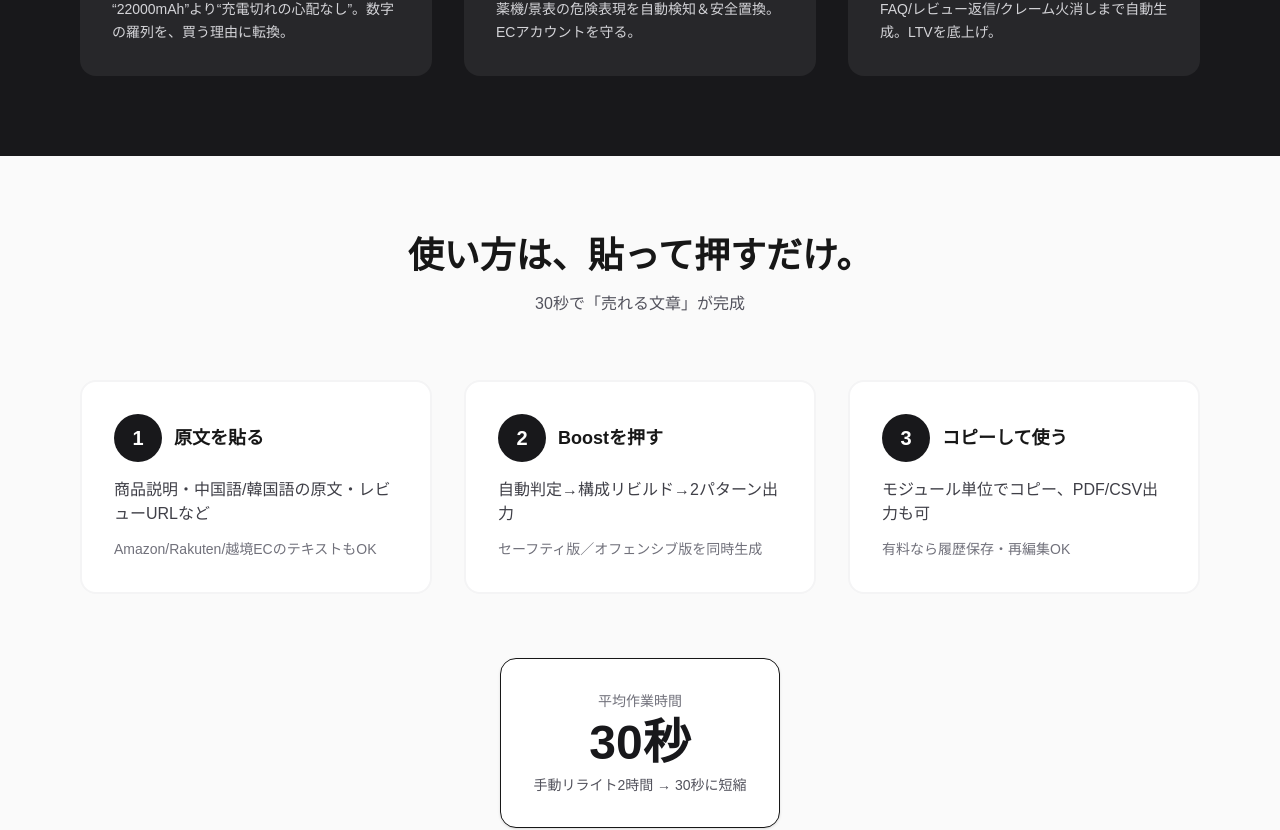
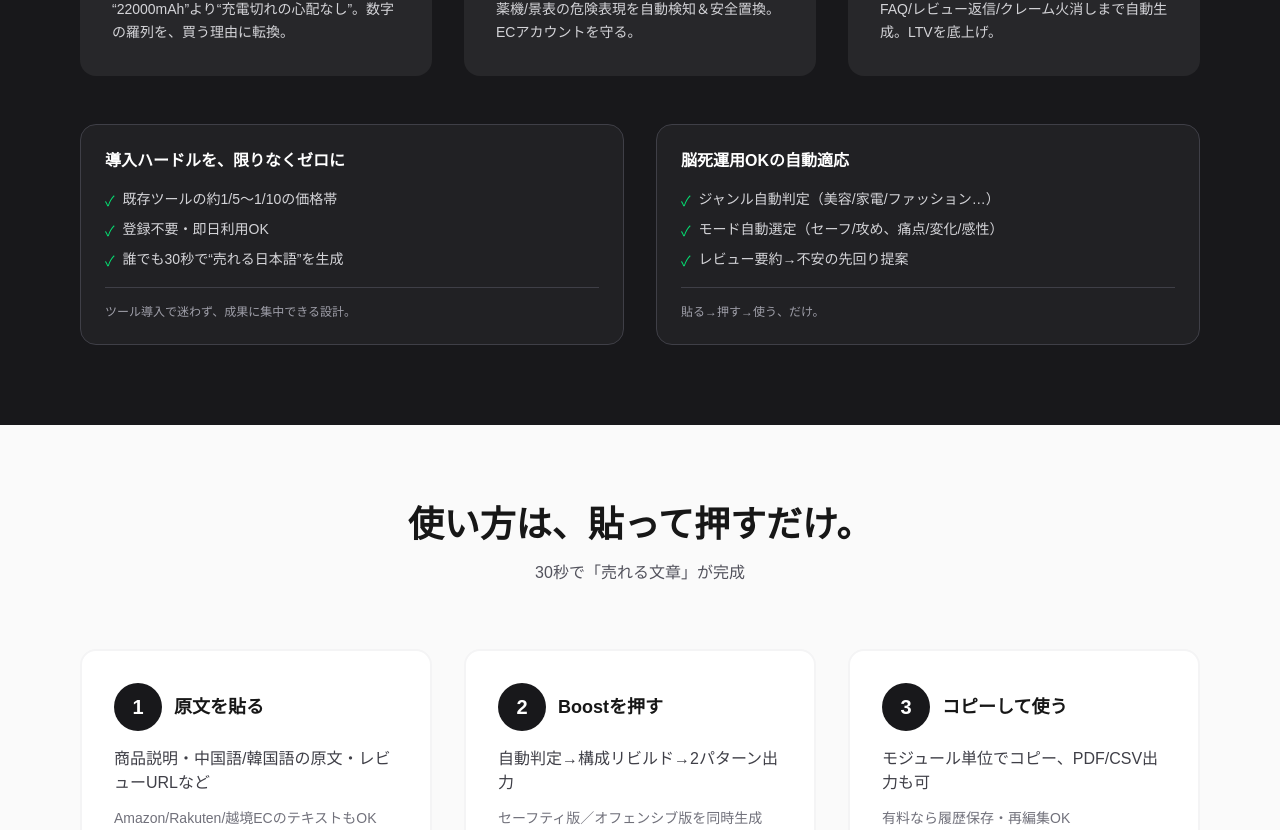
Before and after one commit to Waltz0820/boostsuite-app, a Next.js app: page / in a window 1280 px wide. Shown: the part 1737-2567 px from the top of the page. Built offline with nearby package versions, Linux system fonts and the light colour scheme.

Commit message:
feat: 変更内容

```diff
--- a/app/page.tsx
+++ b/app/page.tsx
@@ -1,7 +1,7 @@
 // app/page.tsx
 import Link from "next/link";
+import Image from "next/image";
 
-// ---------- メタデータ ----------
 export const metadata = {
   title: "Boost Suite｜売れない言葉を、売れる言葉に変える",
   description:
@@ -17,32 +17,32 @@ export const metadata = {
   },
 };
 
-// ---------- ページ本体 ----------
 export default function Page() {
   return (
     <>
       {/* Hero */}
       <section className="relative overflow-hidden text-white">
-        {/* 背景画像 */}
-        <div className="absolute inset-0 -z-10">
-          <img
+        {/* 背景画像（/public/hero-bg.png） */}
+        <div className="absolute inset-0 z-0 pointer-events-none">
+          <Image
             src="/hero-bg.png"
             alt=""
-            aria-hidden="true"
-            className="w-full h-full object-cover opacity-25 scale-105 blur-[1px]"
+            fill
+            priority
+            sizes="100vw"
+            className="object-cover opacity-30 scale-105"
           />
+          {/* トーン調整のグラデーション */}
           <div className="absolute inset-0 bg-gradient-to-b from-zinc-900/90 via-zinc-900/85 to-zinc-900/95" />
         </div>
 
         {/* コンテンツ */}
-        <div className="mx-auto max-w-6xl px-4 pt-20 pb-24">
+        <div className="relative z-20 mx-auto max-w-6xl px-4 pt-20 pb-24">
           <div className="text-center max-w-4xl mx-auto">
             <h1 className="text-5xl md:text-6xl font-bold leading-tight tracking-tight">
               良い商品が、<span className="underline decoration-4">売れない</span>理由
               <br />
-              <span className="text-zinc-300">
-                説明文の1行が、すべてを変える。
-              </span>
+              <span className="text-zinc-300">説明文の1行が、すべてを変える。</span>
             </h1>
 
             <p className="mt-8 text-xl md:text-2xl text-zinc-200 leading-relaxed">
@@ -65,12 +65,8 @@ export default function Page() {
               >
                 30秒で無料トライアル（30クレジット）
               </Link>
-              <p className="text-xs text-zinc-300">
-                登録不要／コピペ → ワンタップで整文
-              </p>
-              <div className="mt-1 text-xs text-zinc-400">
-                既存ツール¥5,000台/月 → Boost ¥490/月〜
-              </div>
+              <p className="text-xs text-zinc-300">登録不要／コピペ → ワンタップで整文</p>
+              <div className="mt-1 text-xs text-zinc-400">既存ツール¥5,000台/月 → Boost ¥490/月〜</div>
             </div>
           </div>
         </div>
@@ -115,16 +111,12 @@ export default function Page() {
         </div>
       </section>
 
-      {/* Why Boost */}
+      {/* Why Boost（設計思想） */}
       <section className="py-20 bg-zinc-900 text-white">
         <div className="mx-auto max-w-6xl px-4">
           <div className="text-center mb-12">
-            <h2 className="text-3xl md:text-4xl font-bold mb-3">
-              なぜ、Boost Suiteで売れる？
-            </h2>
-            <p className="text-zinc-400">
-              他のAI文章生成とは、設計思想が違います。
-            </p>
+            <h2 className="text-3xl md:text-4xl font-bold mb-3">なぜ、Boost Suiteで売れる？</h2>
+            <p className="text-zinc-400">他のAI文章生成とは、設計思想が違います。</p>
           </div>
 
           <div className="grid md:grid-cols-3 gap-8">
@@ -144,6 +136,28 @@ export default function Page() {
               body="FAQ/レビュー返信/クレーム火消しまで自動生成。LTVを底上げ。"
             />
           </div>
+
+          {/* 復活させた2カード（ぼかし表現版） */}
+          <div className="mt-12 grid md:grid-cols-2 gap-8">
+            <DiffCard
+              title="導入ハードルを、限りなくゼロに"
+              items={[
+                "既存ツールの約1/5〜1/10の価格帯",
+                "登録不要・即日利用OK",
+                "誰でも30秒で“売れる日本語”を生成",
+              ]}
+              highlight="ツール導入で迷わず、成果に集中できる設計。"
+            />
+            <DiffCard
+              title="脳死運用OKの自動適応"
+              items={[
+                "ジャンル自動判定（美容/家電/ファッション…）",
+                "モード自動選定（セーフ/攻め、痛点/変化/感性）",
+                "レビュー要約→不安の先回り提案",
+              ]}
+              highlight="貼る→押す→使う、だけ。"
+            />
+          </div>
         </div>
       </section>
 
@@ -151,9 +165,7 @@ export default function Page() {
       <section className="bg-zinc-50 py-20">
         <div className="mx-auto max-w-6xl px-4">
           <div className="text-center mb-16">
-            <h2 className="text-3xl md:text-4xl font-bold mb-4">
-              使い方は、貼って押すだけ。
-            </h2>
+            <h2 className="text-3xl md:text-4xl font-bold mb-4">使い方は、貼って押すだけ。</h2>
             <p className="text-zinc-600">30秒で「売れる文章」が完成</p>
           </div>
 
@@ -182,9 +194,7 @@ export default function Page() {
             <div className="inline-block bg-white rounded-2xl p-8 shadow-sm border">
               <div className="text-sm text-zinc-500 mb-2">平均作業時間</div>
               <div className="text-5xl font-bold text-zinc-900">30秒</div>
-              <div className="text-sm text-zinc-600 mt-2">
-                手動リライト2時間 → 30秒に短縮
-              </div>
+              <div className="text-sm text-zinc-600 mt-2">手動リライト2時間 → 30秒に短縮</div>
             </div>
 
             <div className="mt-10">
@@ -202,23 +212,12 @@ export default function Page() {
       {/* Golden Rules */}
       <section className="py-20 bg-zinc-900 text-white">
         <div className="mx-auto max-w-4xl px-4">
-          <h2 className="text-2xl md:text-3xl font-bold mb-8 text-center">
-            Boostの黄金律
-          </h2>
+          <h2 className="text-2xl md:text-3xl font-bold mb-8 text-center">Boostの黄金律</h2>
           <div className="space-y-6">
             <RuleItem rule="事実8割、余韻2割" detail="具体的に、でも想像の余地は残す。" />
-            <RuleItem
-              rule="効能ではなく、安心を語る"
-              detail="“改善”より“自分を丁寧に扱う時間”。"
-            />
-            <RuleItem
-              rule="買わない理由を先回りして潰す"
-              detail="レビューから不安を抽出→構成に反映。"
-            />
-            <RuleItem
-              rule="構文修正ではなく、意味の再設計"
-              detail="文法ではなく、市場文脈を変換する。"
-            />
+            <RuleItem rule="効能ではなく、安心を語る" detail="“改善”より“自分を丁寧に扱う時間”。" />
+            <RuleItem rule="買わない理由を先回りして潰す" detail="レビューから不安を抽出→構成に反映。" />
+            <RuleItem rule="構文修正ではなく、意味の再設計" detail="文法ではなく、市場文脈を変換する。" />
           </div>
         </div>
       </section>
@@ -234,8 +233,7 @@ export default function Page() {
           <div className="max-w-2xl mx-auto space-y-6 mb-12">
             <p className="text-xl text-zinc-700">商品は良い。価格も適正。写真も十分。</p>
             <p className="text-xl text-zinc-700">
-              でも説明文が<span className="font-bold text-zinc-900">硬い／不自然／AI臭い</span>だけで、
-              お客は離れます。
+              でも説明文が<span className="font-bold text-zinc-900">硬い／不自然／AI臭い</span>だけで、お客は離れます。
             </p>
             <p className="text-lg text-zinc-600 mt-6">1行の違和感が、購入ボタンを遠ざける。</p>
           </div>
@@ -253,12 +251,7 @@ export default function Page() {
 
             <div className="flex flex-wrap justify-center gap-6">
               <PriceTag plan="Starter" price="¥490" detail="100クレジット（¥4.9/Cr）" />
-              <PriceTag
-                plan="Standard"
-                price="¥1,480"
-                detail="300クレジット（¥4.9/Cr）"
-                popular
-              />
+              <PriceTag plan="Standard" price="¥1,480" detail="300クレジット（¥4.9/Cr）" popular />
               <PriceTag plan="Pro" price="¥2,980" detail="800クレジット（¥3.7/Cr）" />
               <PriceTag plan="Enterprise" price="応相談" detail="無制限（¥3.0〜/Cr）" />
             </div>
@@ -276,7 +269,8 @@ export default function Page() {
   );
 }
 
-// ---------- Components ----------
+/* ---------- Components ---------- */
+
 function BABox({
   label,
   before,
@@ -318,6 +312,25 @@ function ValueCard({ icon, title, body }: { icon: string; title: string; body: s
   );
 }
 
+function DiffCard({ title, items, highlight }: { title: string; items: string[]; highlight: string }) {
+  return (
+    <div className="bg-zinc-800/60 border border-zinc-700 rounded-2xl p-6">
+      <h3 className="font-bold mb-4">{title}</h3>
+      <ul className="space-y-2 mb-4">
+        {items.map((item, i) => (
+          <li key={i} className="text-sm text-zinc-300 flex items-start gap-2">
+            <span className="text-green-400 mt-0.5">✓</span>
+            <span>{item}</span>
+          </li>
+        ))}
+      </ul>
+      <div className="pt-4 border-t border-zinc-700">
+        <p className="text-xs text-zinc-400">{highlight}</p>
+      </div>
+    </div>
+  );
+}
+
 function StepCard({
   step,
   title,
@@ -346,7 +359,7 @@ function StepCard({
 function RuleItem({ rule, detail }: { rule: string; detail: string }) {
   return (
     <div className="flex gap-4 items-start">
-      <div className="w-2 h-2 rounded-full bg-white mt-2 flex-shrink-0"></div>
+      <div className="w-2 h-2 rounded-full bg-white mt-2 flex-shrink-0" />
       <div>
         <div className="font-semibold mb-1">{rule}</div>
         <div className="text-sm text-zinc-400">{detail}</div>
@@ -367,21 +380,13 @@ function PriceTag({
   popular?: boolean;
 }) {
   const base = "px-6 py-4 rounded-xl border-2 transition text-left min-w-[180px]";
-  const style = popular
-    ? "border-zinc-900 bg-zinc-900 text-white"
-    : "border-zinc-200 bg-white";
+  const style = popular ? "border-zinc-900 bg-zinc-900 text-white" : "border-zinc-200 bg-white";
   return (
     <div className={`${base} ${style}`}>
       <div className="text-xs mb-1 opacity-70">{plan}</div>
       <div className="text-xl font-bold">{price}</div>
-      <div className={popular ? "text-xs text-zinc-200" : "text-xs text-zinc-500"}>
-        {detail}
-      </div>
-      {popular && (
-        <div className="mt-2 inline-block text-[10px] bg-white/10 px-2 py-1 rounded">
-          一番人気
-        </div>
-      )}
+      <div className={popular ? "text-xs text-zinc-200" : "text-xs text-zinc-500"}>{detail}</div>
+      {popular && <div className="mt-2 inline-block text-[10px] bg-white/10 px-2 py-1 rounded">一番人気</div>}
     </div>
   );
 }
```
